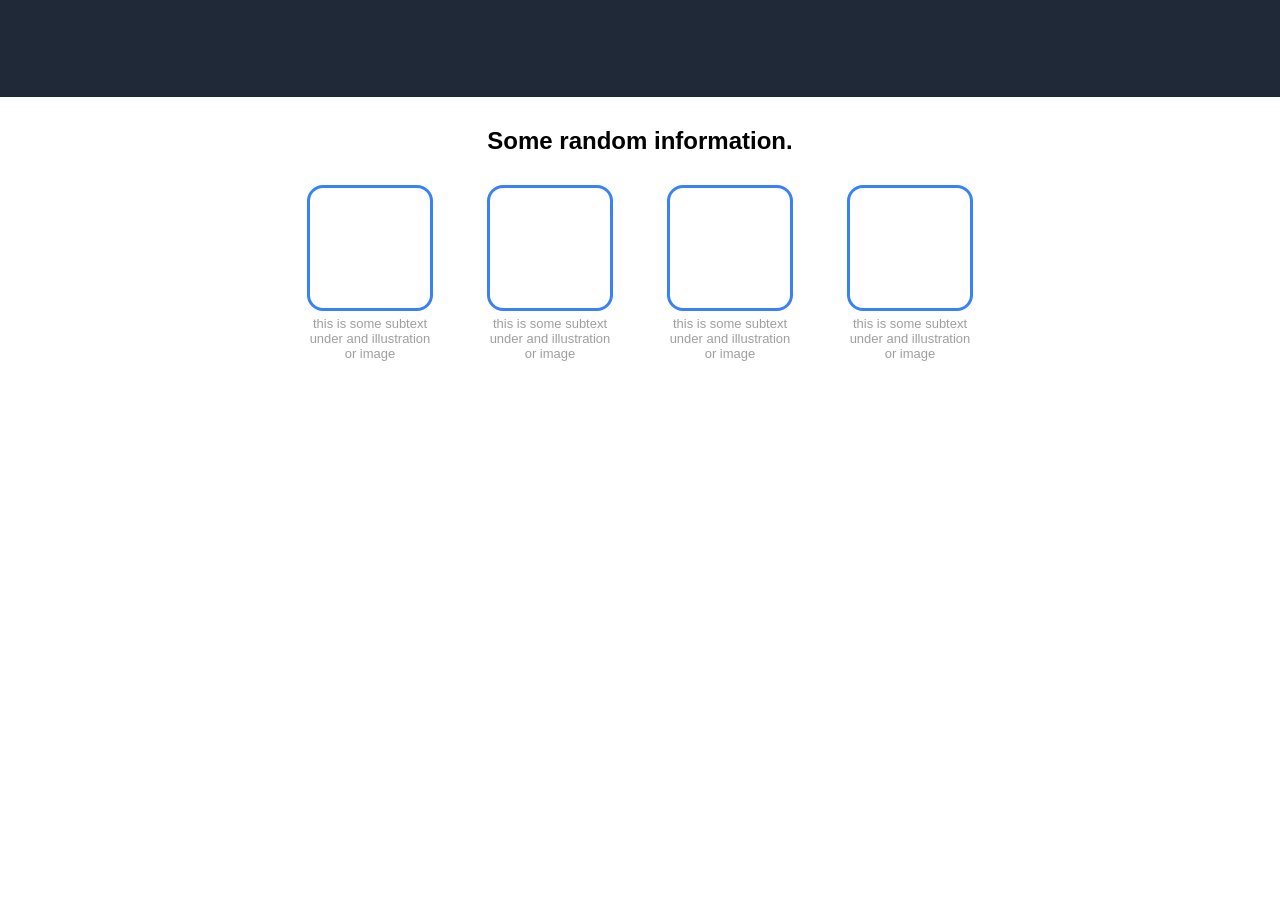
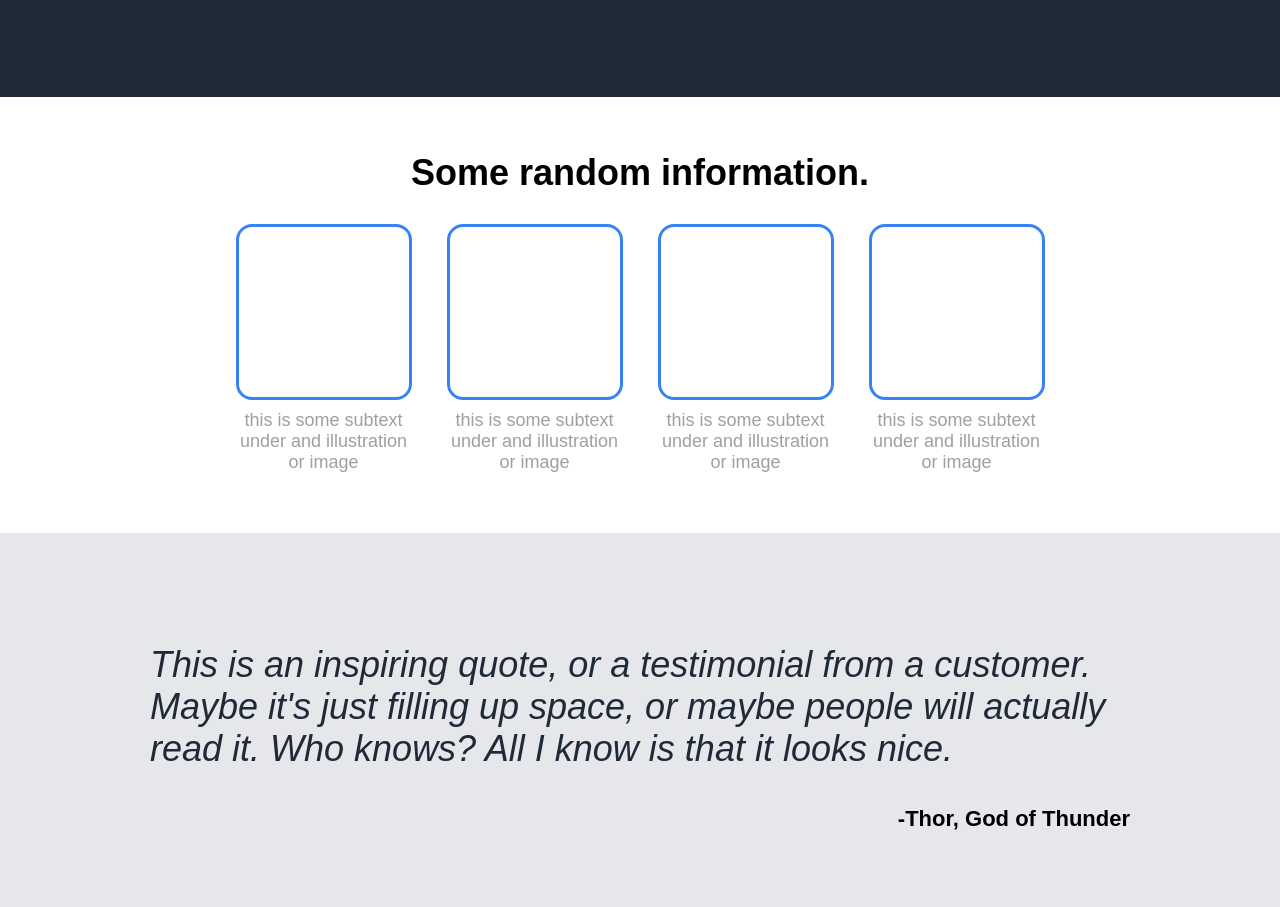
Before and after one commit to nbradley23/landing-page, a plain HTML site: page index.html in a window 1280 px wide. Shown: the part 367-1274 px from the top of the page. Before the commit the page ends 800 px from the top, so only its background shows below. Drawn offline with Linux system fonts and the light colour scheme.

Commit message:
Added quote section. Touched up previous box section to make it look more visually similar to the reference picture

```diff
--- a/index.html
+++ b/index.html
@@ -56,6 +56,14 @@
         </div>
     </div>
 
+    <div class="quote">
+        <p><em>This is an inspiring quote, or a testimonial from a customer. Maybe it's just filling up space, or maybe
+                people will actually read it. Who knows? All I know is that it looks nice.</em></p>
+        <div class="thor"><strong>-Thor, God of Thunder</strong></div>
+    </div>
+
+
+
 </body>
 
 </html>
--- a/style.css
+++ b/style.css
@@ -105,13 +105,13 @@ h1 {
     display: flex;
     flex-direction: column;
     align-items: center;
-    padding: 0px 150px;
+    padding: 25px 150px 50px 150px;
 
 }
 
 .boxrow {
     display: flex;
-    gap: 50px;
+    gap: 35px;
 }
 
 .boxcolumn {
@@ -119,12 +119,12 @@ h1 {
     flex-direction: column;
     justify-content: center;
     align-items: center;
-    width: 130px;
+    width: 176px;
 }
 
 .box{
-    width: 120px;
-    height: 120px;
+    width: 170px;
+    height: 170px;
     border: 3px solid #3882f6;
     border-radius: 1em;
 }
@@ -133,8 +133,8 @@ h1 {
     text-align: center;
     font-family: Arial, Helvetica, sans-serif;
     color: #9e9fa0;
-    font-size: 13px;
-    margin: 5px 0px;
+    font-size: 18px;
+    margin: 10px 0px;
 
 }
 
@@ -142,4 +142,28 @@ h1 {
     margin: 30px;
     font-weight: 700;
     font-family: Arial, Helvetica, sans-serif;
+    font-size: 36px;
 }
+
+.quote {
+    display: flex;
+    flex-direction: column;
+    justify-content: center;
+    align-items: center;
+    background-color: #e5e7eb;
+    padding: 75px 150px;
+}
+
+.quote p {
+    font-size: 36px;
+    font-style: italic;
+    font-family: Arial, Helvetica, sans-serif;
+    color: #1f2937;
+
+}
+
+.thor {
+    margin-left: auto;
+    font-family: Arial, Helvetica, sans-serif;
+    font-size: 22px;
+}
```
